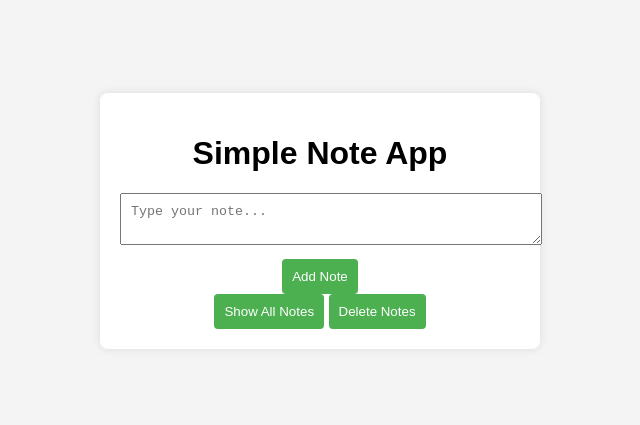
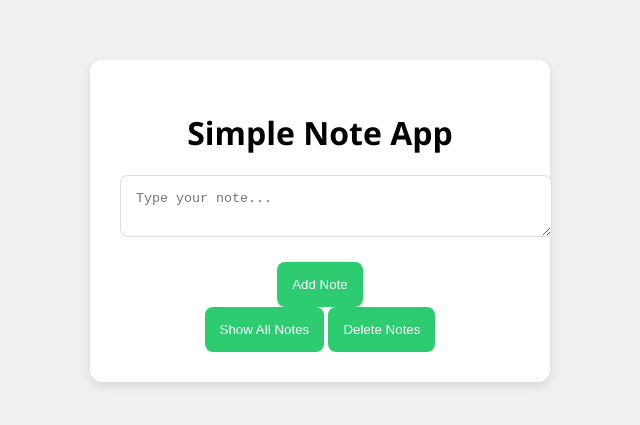
Before and after one commit to C00261577/Notes, a website: page index.html in a window 1280 px wide. Shown: the part 179-604 px from the top of the page, without its empty margins (320-960 px from the left). Drawn offline with nearby package versions, Linux system fonts and the light colour scheme.

Commit message:
Update styles.css

```diff
--- a/styles.css
+++ b/styles.css
@@ -1,37 +1,45 @@
 body {
-  font-family: Arial, sans-serif;
-  background-color: #f4f4f4;
+  font-family: 'Segoe UI', Tahoma, Geneva, Verdana, sans-serif;
+  background-color: #f0f0f0;
   margin: 0;
   display: flex;
   align-items: center;
   justify-content: center;
-  height: 100vh;
+  min-height: 100vh;
 }
 
 .container {
   background-color: #fff;
-  padding: 20px;
-  border-radius: 8px;
-  box-shadow: 0 0 10px rgba(0, 0, 0, 0.1);
+  padding: 30px;
+  border-radius: 12px;
+  box-shadow: 0 4px 8px rgba(0, 0, 0, 0.1);
   width: 400px;
   text-align: center;
 }
 
 #notes-container {
-  margin-bottom: 20px;
+  margin-bottom: 30px;
 }
 
 textarea {
   width: 100%;
-  padding: 10px;
-  margin-bottom: 10px;
+  padding: 15px;
+  margin-bottom: 20px;
+  border: 1px solid #ddd;
+  border-radius: 8px;
+  resize: vertical;
 }
 
 button {
-  padding: 10px;
-  background-color: #4caf50;
+  padding: 15px;
+  background-color: #2ecc71;
   color: #fff;
   border: none;
-  border-radius: 4px;
+  border-radius: 8px;
   cursor: pointer;
+  transition: background-color 0.3s ease;
 }
+
+button:hover {
+  background-color: #27ae60;
+}
```
